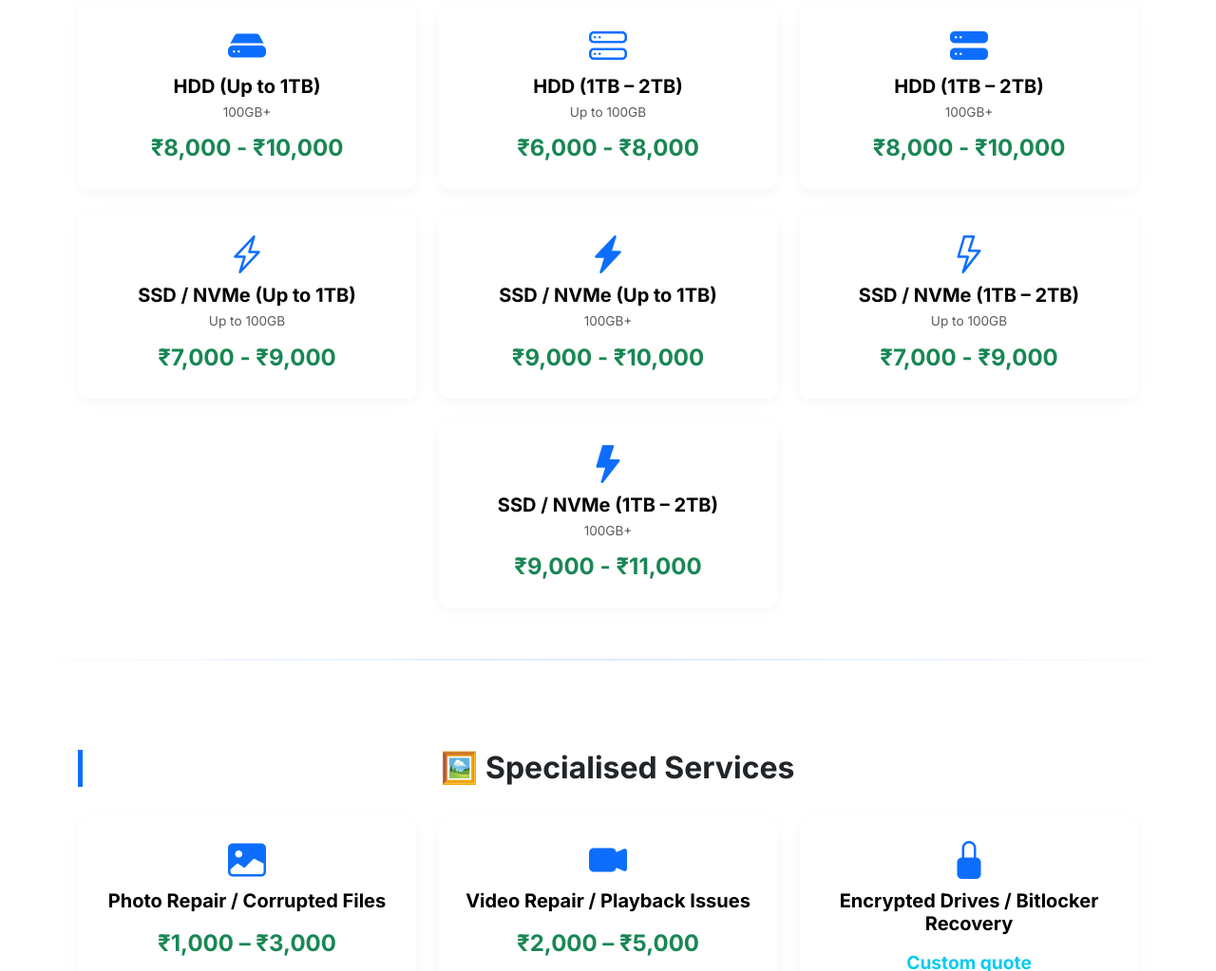
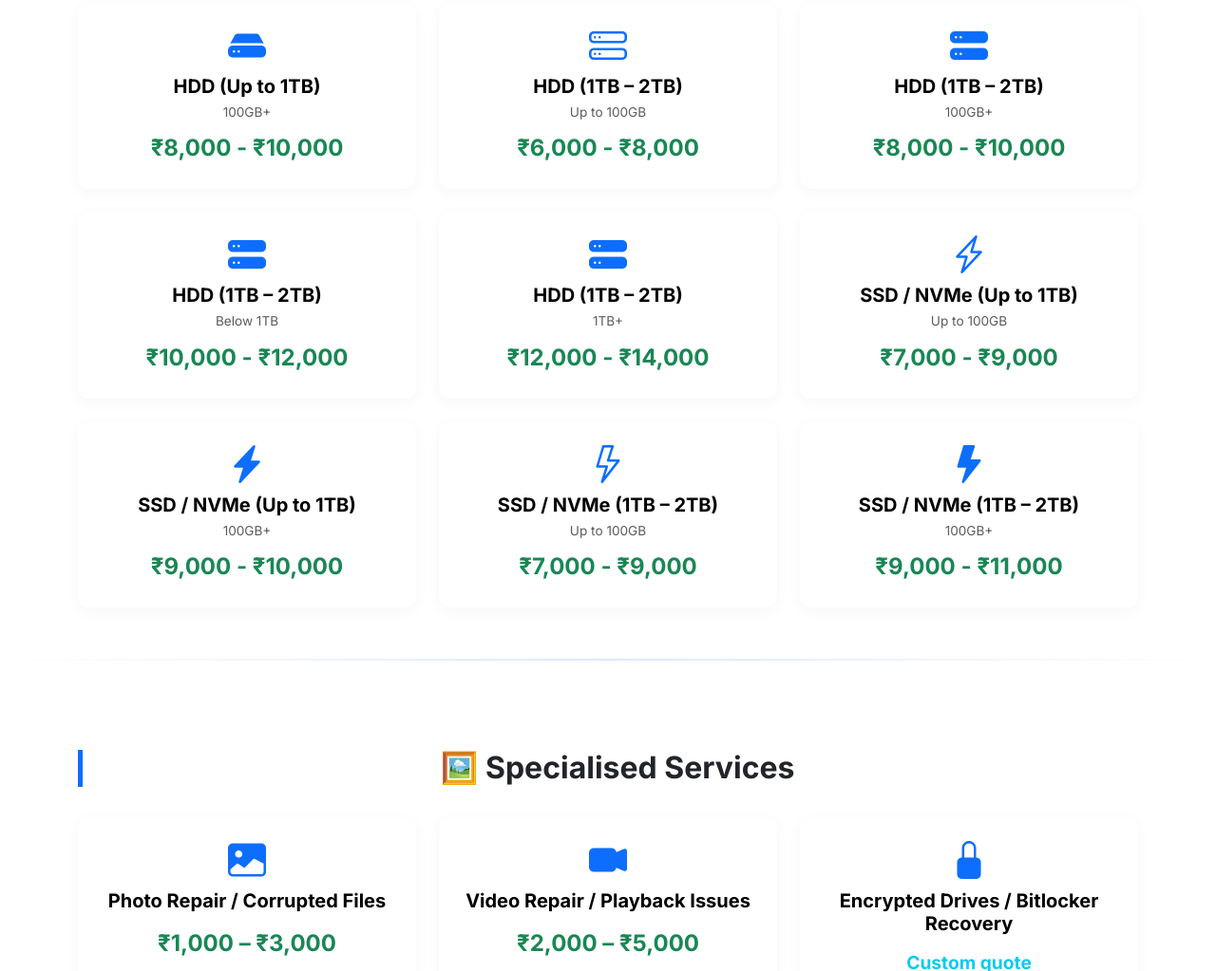
Before and after one commit to kortekar/cyfrr, a plain HTML site: page data.html in a window 1280 px wide. Shown: the part 1917-2940 px from the top of the page at 95% size. Drawn offline with nearby package versions, Linux system fonts and the light colour scheme.

Commit message:
Few edits

```diff
--- a/data.html
+++ b/data.html
@@ -411,6 +411,24 @@ body {
             </div>
         </div>
 
+          <div class="col-md-6 col-lg-4" data-aos="fade-up" data-aos-delay="600">
+            <div class="price-card">
+            <div class="icon"><i class="bi bi-hdd-stack-fill"></i></div>
+            <h5>HDD (1TB – 2TB)</h5>
+            <small>Below 1TB</small>
+            <span class="price">₹10,000 - ₹12,000</span>
+            </div>
+        </div>
+
+          <div class="col-md-6 col-lg-4" data-aos="fade-up" data-aos-delay="600">
+            <div class="price-card">
+            <div class="icon"><i class="bi bi-hdd-stack-fill"></i></div>
+            <h5>HDD (1TB – 2TB)</h5>
+            <small>1TB+</small>
+            <span class="price">₹12,000 - ₹14,000</span>
+            </div>
+        </div>
+
         <div class="col-md-6 col-lg-4" data-aos="fade-up" data-aos-delay="700">
             <div class="price-card">
             <div class="icon"><i class="bi bi-lightning-charge"></i></div>
@@ -464,6 +482,8 @@ body {
               <tr><td>HDD (Up to 1TB)</td><td>100GB+</td><td>₹8,000 - ₹10,000</td></tr>
               <tr><td>HDD (1TB – 2TB)</td><td>Up to 100GB</td><td>₹6,000 - ₹8,000</td></tr>
               <tr><td>HDD (1TB – 2TB)</td><td>100GB+</td><td>₹8,000 - ₹10,000</td></tr>
+              <tr><td>HDD (1TB – 2TB)</td><td>Below 1TB</td><td>₹10,000 - ₹12,000</td></tr>
+              <tr><td>HDD (1TB – 2TB)</td><td>1TB+</td><td>₹12,000 - ₹14,000</td></tr>
               <tr><td>SSD / NVMe (Up to 1TB)</td><td>Up to 100GB</td><td>₹7,000 - ₹9,000</td></tr>
               <tr><td>SSD / NVMe (Up to 1TB)</td><td>100GB+</td><td>₹9,000 - ₹10,000</td></tr>
               <tr><td>SSD / NVMe (1TB – 2TB)</td><td>Up to 100GB</td><td>₹7,000 - ₹9,000</td></tr>
```
